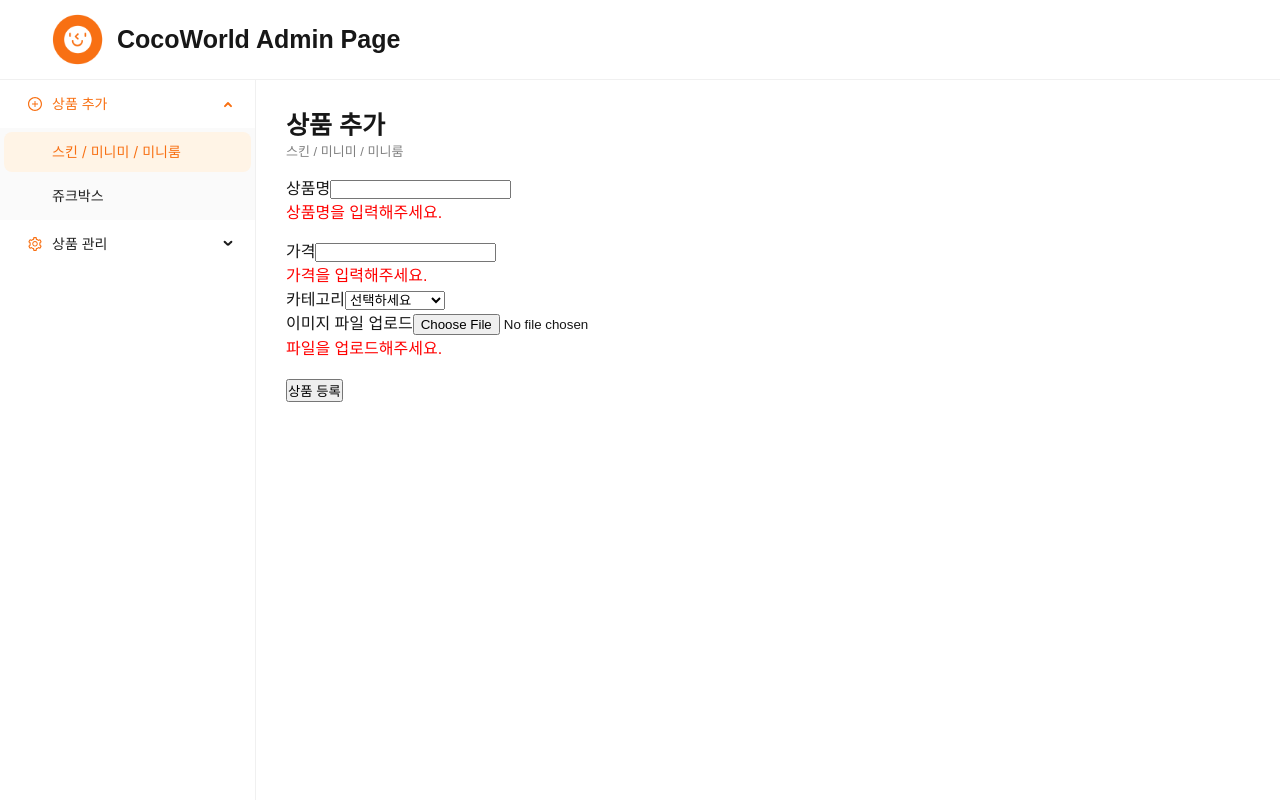
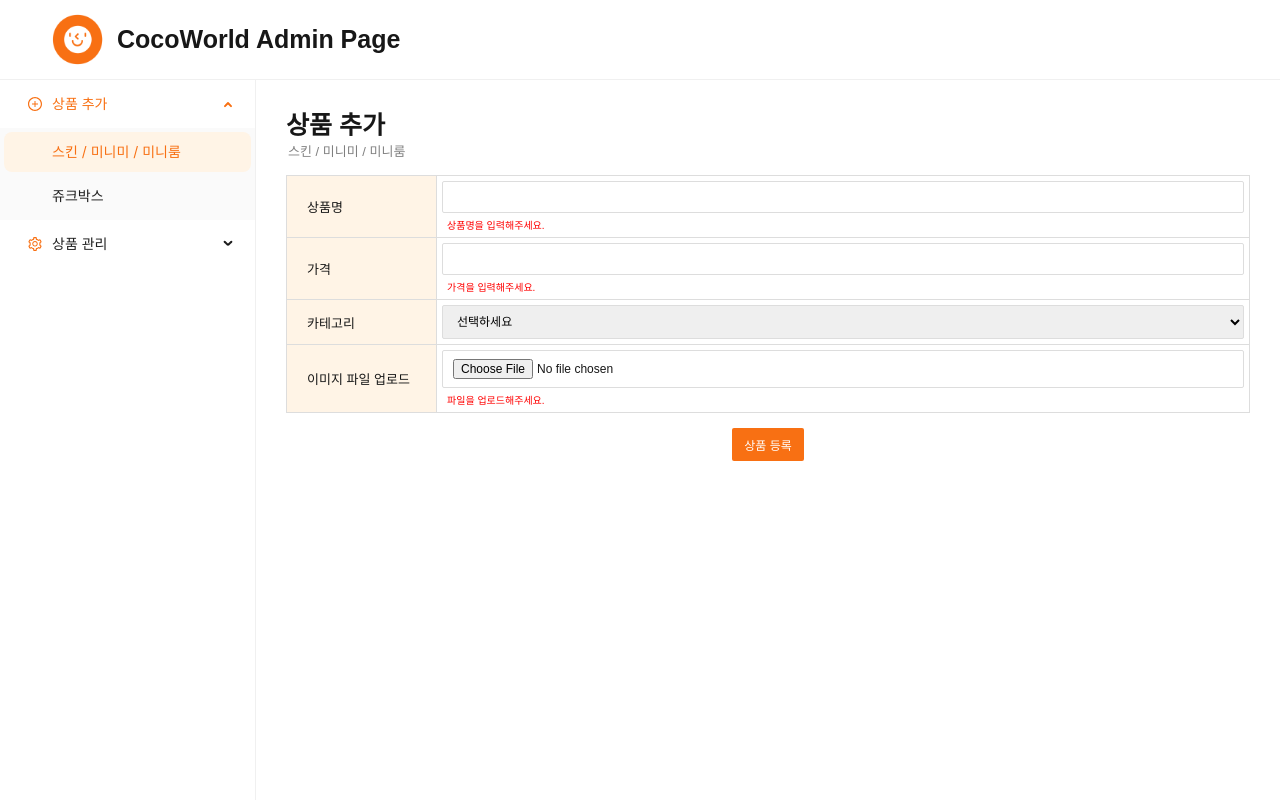
Before and after one commit to Team-COCOs/COCO_FrontEnd, a Next.js app: page /admin in a window 1280 px wide. Built offline with nearby package versions, Linux system fonts and the light colour scheme; a web font is replaced by a local one.

Commit message:
Feat: admin addproduct update3 form css

```diff
--- a/src/components/AdminPage/AddProduct/index.tsx
+++ b/src/components/AdminPage/AddProduct/index.tsx
@@ -122,7 +122,9 @@ const AddProduct: React.FC<AddProductProps> = ({
           <div className="AddProduct_add_title">상품 추가</div>
           <h2>{title}</h2>
           <div className="AddProduct_form_wrap">
+            <div className="AddProduct_labelInput_wrap">
               <label>상품명</label>
+              <div className="AddProduct_input_wrap">
                 <input
                   type="text"
                   name="name"
@@ -130,11 +132,15 @@ const AddProduct: React.FC<AddProductProps> = ({
                   value={formik.values.name}
                 />
                 {formik.errors.name && (
-              <div style={{ color: "red" }}>{formik.errors.name}</div>
+                  <div className="form-error">{formik.errors.name}</div>
                 )}
               </div>
-          <div>
+            </div>
+
+            {/* 가격 */}
+            <div className="AddProduct_labelInput_wrap">
               <label>가격</label>
+              <div className="AddProduct_input_wrap">
                 <input
                   type="number"
                   name="price"
@@ -142,12 +148,14 @@ const AddProduct: React.FC<AddProductProps> = ({
                   value={formik.values.price}
                 />
                 {formik.errors.price && (
-              <div style={{ color: "red" }}>{formik.errors.price}</div>
+                  <div className="form-error">{formik.errors.price}</div>
                 )}
               </div>
+            </div>
 
-          <div>
+            <div className="AddProduct_labelInput_wrap">
               <label>카테고리</label>
+              <div className="AddProduct_input_wrap">
                 <select
                   name="category"
                   onChange={formik.handleChange}
@@ -167,11 +175,13 @@ const AddProduct: React.FC<AddProductProps> = ({
                   )}
                 </select>
               </div>
+            </div>
 
-          <div>
+            <div className="AddProduct_labelInput_wrap">
               <label>
                 {type === "img" ? "이미지 파일 업로드" : "음원 파일 업로드"}
               </label>
+              <div className="AddProduct_input_wrap">
                 <input
                   type="file"
                   name="file"
@@ -182,7 +192,7 @@ const AddProduct: React.FC<AddProductProps> = ({
                   }}
                 />
                 {formik.errors.file && (
-              <div style={{ color: "red" }}>{formik.errors.file}</div>
+                  <div className="form-error">{formik.errors.file}</div>
                 )}
 
                 {/* 미리보기 */}
@@ -197,15 +207,21 @@ const AddProduct: React.FC<AddProductProps> = ({
                 )}
                 {type === "music" && audioURL && (
                   <div>
-                <audio controls src={audioURL} style={{ marginTop: "10px" }} />
+                    <audio
+                      controls
+                      src={audioURL}
+                      style={{ marginTop: "10px" }}
+                    />
                   </div>
                 )}
+              </div>
             </div>
 
             {type === "music" && (
               <>
-              <div>
+                <div className="AddProduct_labelInput_wrap">
                   <label>아티스트</label>
+                  <div className="AddProduct_input_wrap">
                     <input
                       type="text"
                       name="artist"
@@ -213,12 +229,14 @@ const AddProduct: React.FC<AddProductProps> = ({
                       value={formik.values.artist}
                     />
                     {formik.errors.artist && (
-                  <div style={{ color: "red" }}>{formik.errors.artist}</div>
+                      <div className="form-error">{formik.errors.artist}</div>
                     )}
                   </div>
+                </div>
 
-              <div>
+                <div className="AddProduct_labelInput_wrap">
                   <label>재생 시간 (초)</label>
+                  <div className="AddProduct_input_wrap">
                     <input
                       type="number"
                       name="duration"
@@ -227,20 +245,29 @@ const AddProduct: React.FC<AddProductProps> = ({
                       readOnly
                     />
                     {formik.errors.duration && (
-                  <div style={{ color: "red" }}>{formik.errors.duration}</div>
+                      <div className="form-error">{formik.errors.duration}</div>
                     )}{" "}
                     {durationFormatted && (
-                  <div style={{ marginTop: "5px", color: "gray" }}>
+                      <div
+                        style={{
+                          marginTop: "5px",
+                          marginLeft: "5px",
+                          color: "gray",
+                          fontSize: "10px",
+                        }}
+                      >
                         재생 시간: {durationFormatted}
                       </div>
                     )}
                   </div>
+                </div>
               </>
             )}
+          </div>
 
-          <button type="submit" style={{ marginTop: "20px" }}>
-            상품 등록
-          </button>
+          <div className="AddProduct_btnWrap">
+            <button type="submit">상품 등록</button>
+          </div>
         </form>
       </div>
     </AddProductStyled>
--- a/src/components/AdminPage/AddProduct/styled.ts
+++ b/src/components/AdminPage/AddProduct/styled.ts
@@ -4,15 +4,81 @@ export const AddProductStyled = styled.div`
   .AddProduct_wrap {
     width: 100%;
     h2 {
+      padding-left: 2px;
       font-size: 13px;
       color: gray;
     }
   }
-  .AddProduct_form_wrap {
-    padding: 15px 0px;
-  }
+
   .AddProduct_add_title {
     font-weight: bold;
     font-size: 25px;
   }
+  // 폼 디자인
+  .AddProduct_form_wrap {
+    border-top: 1px solid #ddd;
+    border-left: 1px solid #ddd;
+    border-right: 1px solid #ddd;
+    margin: 15px 0px;
+    .AddProduct_labelInput_wrap {
+      display: flex;
+    }
+
+    label {
+      display: flex;
+      align-items: center;
+      width: 150px;
+      min-height: 35px;
+      padding: 0px 20px;
+      font-size: 13px;
+      background-color: ${({ theme }) => theme.colors.lightColor};
+      border-bottom: 1px solid #ddd;
+      border-right: 1px solid #ddd;
+      /* font-weight: bold; */
+    }
+    .form-error {
+      color: red;
+      font-size: 10px;
+      margin-top: 4px;
+      margin-left: 5px;
+    }
+    .AddProduct_input_wrap {
+      min-height: 35px;
+      width: calc(100% - 150px);
+      padding: 5px;
+      border-bottom: 1px solid #ddd;
+
+      input,
+      textarea,
+      select {
+        width: 100%;
+        padding: 8px 10px;
+        font-size: 12px;
+        border: 1px solid #ddd;
+        border-radius: 2px;
+        outline: none;
+
+        &:focus {
+          border-color: ${({ theme }) => theme.colors.mainColor};
+          box-shadow: 0 0 0 2px rgba(255, 132, 0, 0.2); // 주황색 계열 포커스 효과
+        }
+      }
+    }
+  }
+  .AddProduct_btnWrap {
+    display: flex;
+    justify-content: center;
+    button {
+      background-color: ${({ theme }) => theme.colors.mainColor};
+      color: white;
+      padding: 8px 12px;
+      border: none;
+      border-radius: 2px;
+      cursor: pointer;
+      font-size: 12px;
+      &:hover {
+        background-color: #e67600; // 호버 시 더 진한 주황
+      }
+    }
+  }
 `;
--- a/src/components/AdminPage/SetProduct/index.tsx
+++ b/src/components/AdminPage/SetProduct/index.tsx
@@ -9,10 +9,12 @@ interface SetProductProps {
 
 const SetProduct: React.FC<SetProductProps> = ({ title }) => {
   return (
-    <div>
-      <div>상품 관리</div>
-      <div>{title}</div>
-    </div>
+    <SetProductStyled>
+      <div className="SetProduct_wrap">
+        <div className="SetProduct_set_title">상품 관리</div>
+        <h2>{title}</h2>
+      </div>
+    </SetProductStyled>
   );
 };
 
--- a/src/components/AdminPage/SetProduct/styled.ts
+++ b/src/components/AdminPage/SetProduct/styled.ts
@@ -1,10 +1,15 @@
 import styled from "styled-components";
 
 export const SetProductStyled = styled.div`
-  &.Footer_wrap {
-    position: relative;
-    bottom: 0;
-    background-color: bisque;
-    height: 150px;
+  .SetProduct_wrap {
+    h2 {
+      padding-left: 2px;
+      font-size: 13px;
+      color: gray;
+    }
+  }
+  .SetProduct_set_title {
+    font-weight: bold;
+    font-size: 25px;
   }
 `;
--- a/src/features/Admin/styled.ts
+++ b/src/features/Admin/styled.ts
@@ -48,10 +48,15 @@ export const AdminPageStyled = styled.div`
     }
     .Admin_content_left {
       width: 256px;
+      position: fixed;
+      left: 0;
+      height: 100vh;
+      z-index: 100;
     }
     .Admin_content_right {
       width: calc(100vw - 256px);
       padding: 25px 30px;
+      margin-left: 256px;
     }
   }
 `;
--- a/src/styles/styled.d.ts
+++ b/src/styles/styled.d.ts
@@ -4,6 +4,7 @@ declare module "styled-components" {
   export interface DefaultTheme {
     colors: {
       mainColor: string;
+      lightColor: string;
     };
   }
 }
--- a/src/styles/theme.ts
+++ b/src/styles/theme.ts
@@ -3,6 +3,7 @@ import { DefaultTheme } from "styled-components";
 const theme: DefaultTheme = {
   colors: {
     mainColor: "#f87013",
+    lightColor: "#fff4e6",
   },
 };
 
```
Lines whose indentation alone changed are shown as unchanged.
